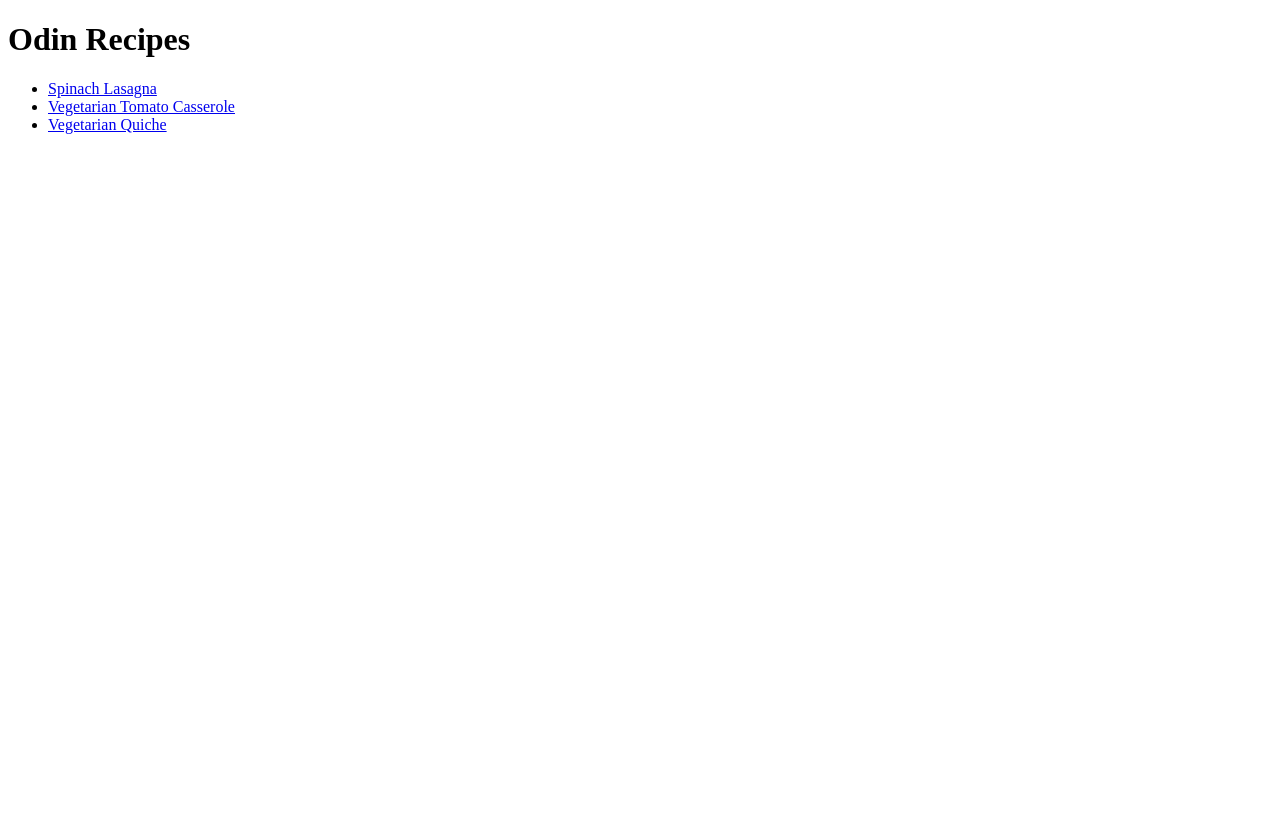
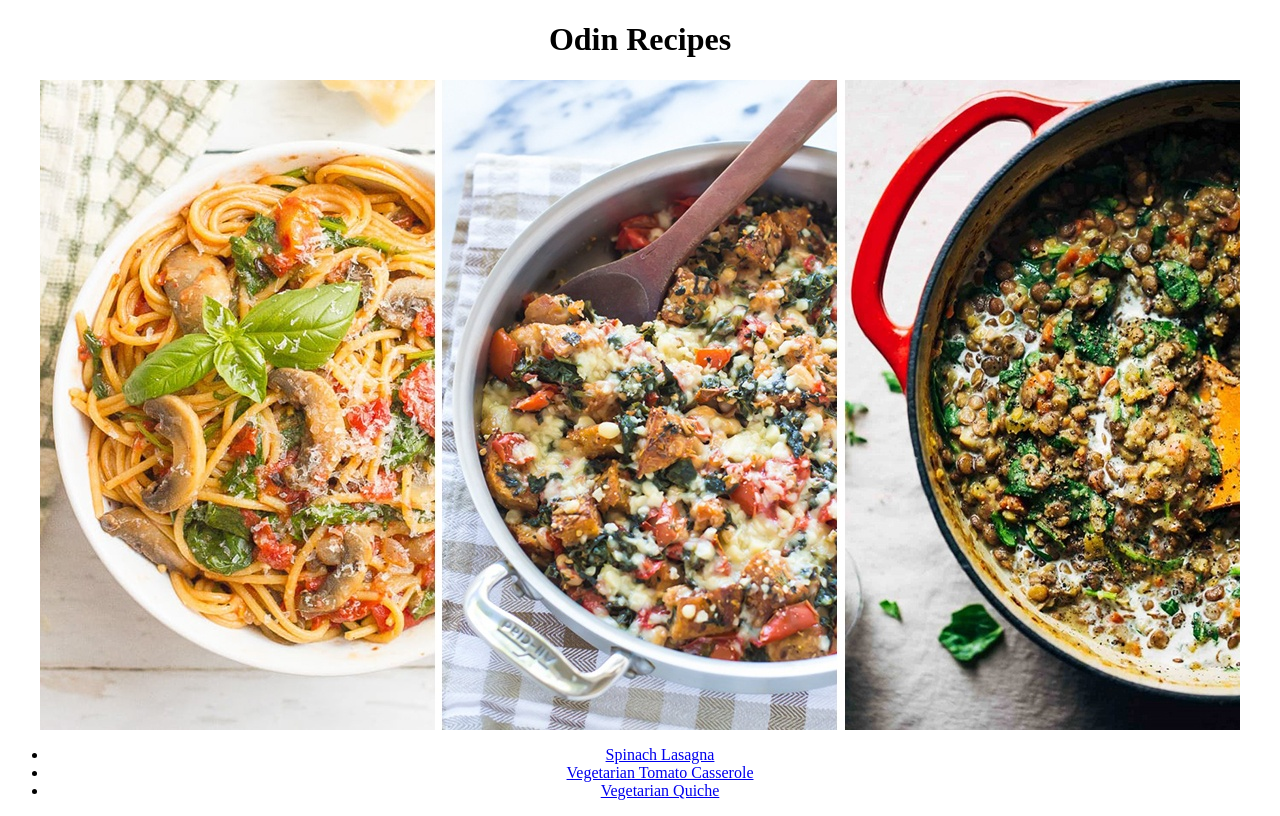
Before and after one commit to EdnaMota/odin-recipes, a plain HTML site: page index.html in a window 1280 px wide. Drawn offline with Linux system fonts and the light colour scheme.

Commit message:
new image on the top and some style added

```diff
--- a/index.html
+++ b/index.html
@@ -8,6 +8,8 @@
 </head>
 <body>
     <h1>Odin Recipes</h1>
+
+    <img src="../odin-recipes/recipes/top-image.jpg">
     <ul>
         <li><a href="../odin-recipes/recipes/spinach-lasagna.html">Spinach Lasagna</a></li>
         <li><a href="../odin-recipes/recipes/vegetarian-tomato-casserole.html">Vegetarian Tomato Casserole</a></li>
@@ -15,4 +17,19 @@
 
     </ul>
 </body>
+
+<style>
+    h1 {
+        text-align: center;
+    }
+
+    ul {
+        text-align: center;
+    }
+    img {
+        display: block;
+        margin-left: auto;
+        margin-right: auto;
+    }
+</style>
 </html>
```
Also changed, not shown: recipes/top-image.jpg (added).
